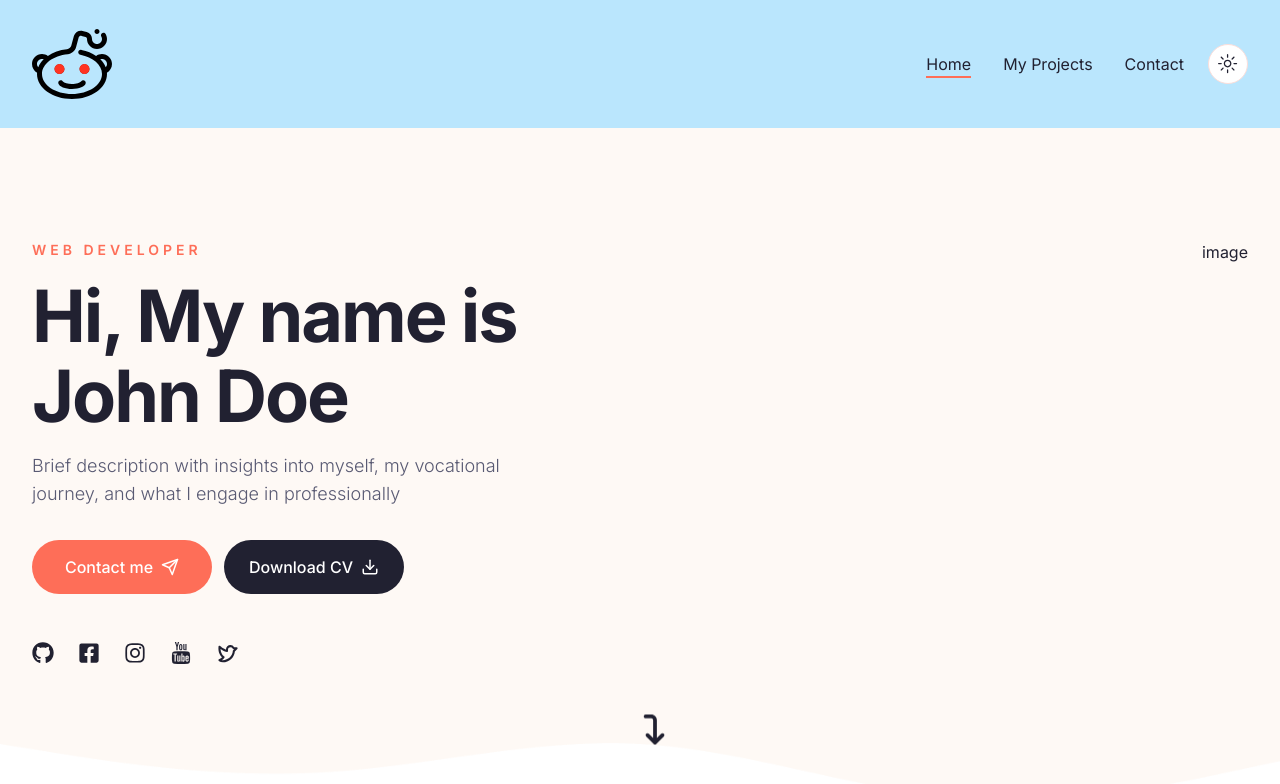
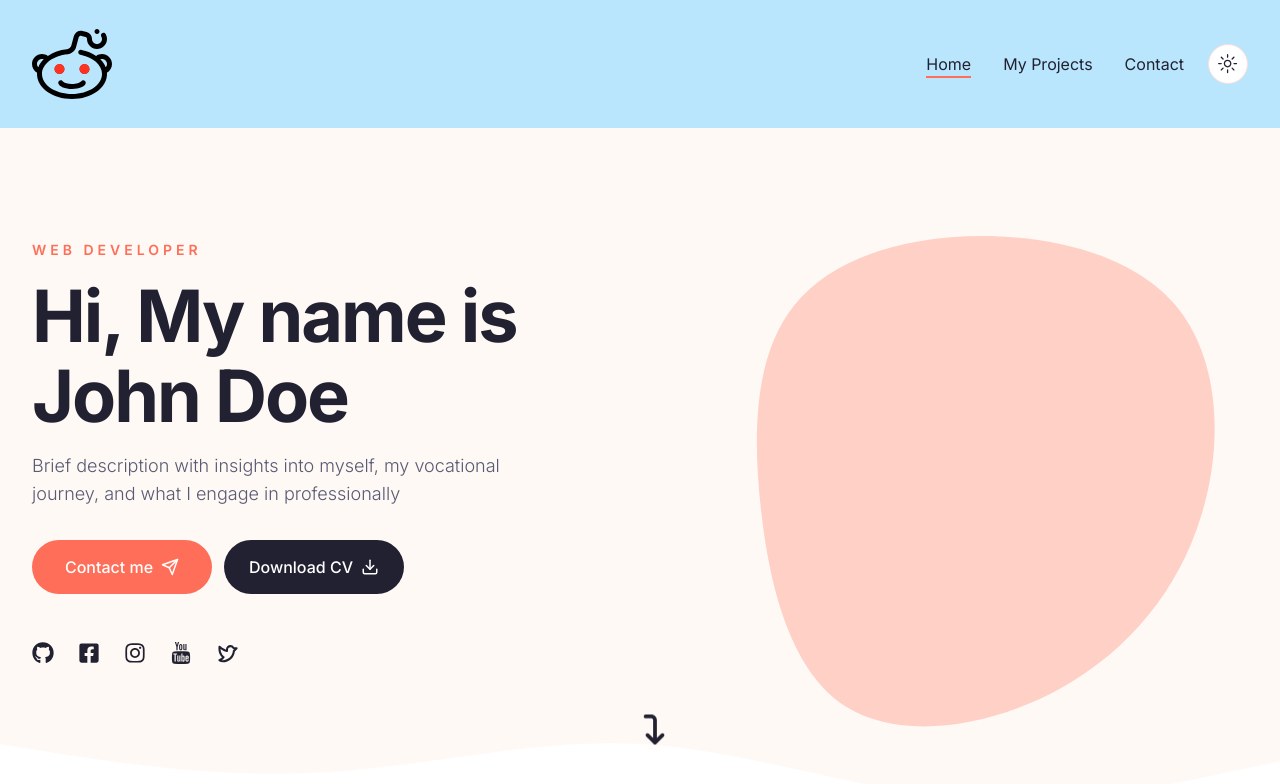
Before and after one commit to Kroro1208/nextjs-portfolio-website, a Next.js app: page / in a window 1280 px wide. Shown: the top 784 px of the page. Built offline with nearby package versions, Linux system fonts and the light colour scheme.

Commit message:
背景画像表示させた

```diff
--- a/components/Hero.jsx
+++ b/components/Hero.jsx
@@ -28,7 +28,9 @@ const Hero = () => {
                         </div>
                         <Socials containerStyles={"flex gap-6 mx-auto xl:mx-0"} iconsStyles={"text-foreground text-[22px] hover:text-primary hover:scale-125 transition-all"} />
                     </div>
-                    <div className="hidden xl:flex relative">image</div>
+                    <div className="hidden xl:flex relative">
+                        <div className="bg-hero_back dark:bg-hero_back2 w-[500px] h-[500px] bg-no-repeat absolute -top-1 -right-2"></div>
+                    </div>
                 </div>
                 <div className="hidden md:flex">
                     <FaArrowTurnDown className="text-3xl absolute left-2/4 bottom-44 xl:bottom-12 animate-bounce" />
--- a/tailwind.config.js
+++ b/tailwind.config.js
@@ -75,7 +75,10 @@ module.exports = {
         "accordion-up": "accordion-up 0.2s ease-out",
       },
       backgroundImage: {
-        hero: 'url(/hero/hero-bg.png)'
+        hero: 'url(/hero/hero-bg.png)',
+        hero_back: 'url(/hero/shape-2-light.svg)',
+        hero_back2: 'url(/hero/shape-2-dark.svg)'
+
       }
     },
   },
```
Also changed, not shown: public/hero/main.png (added).
